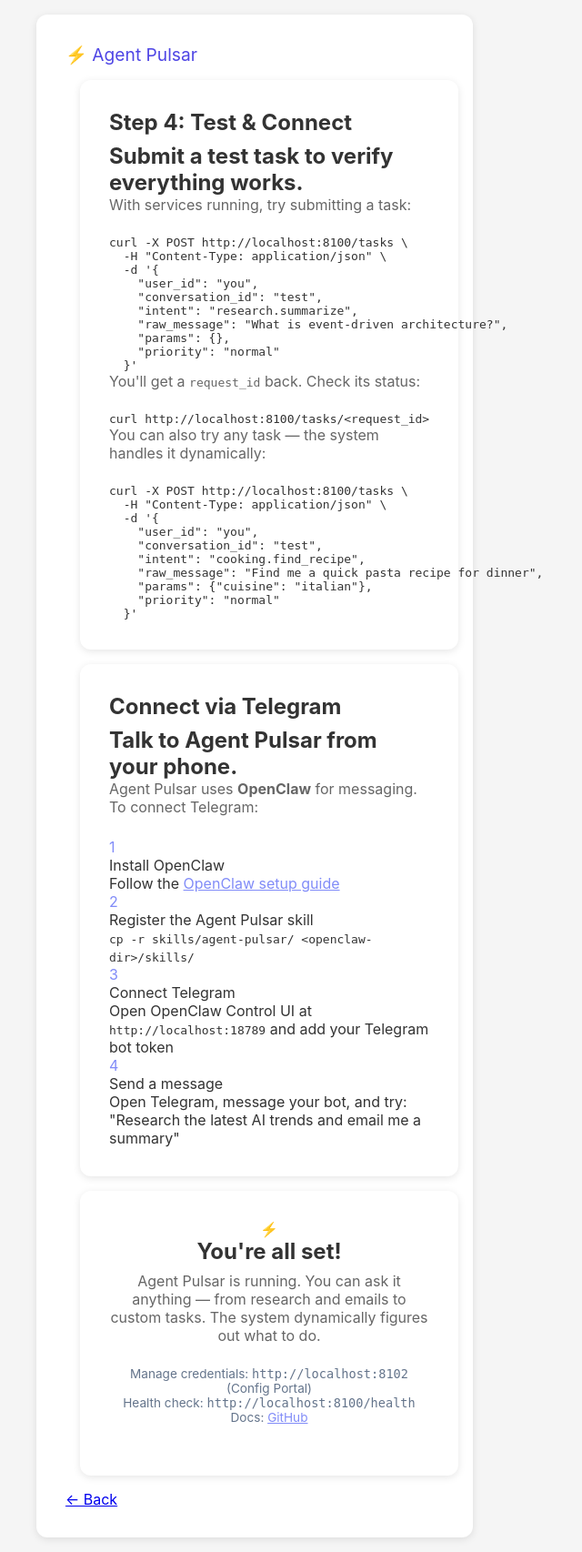
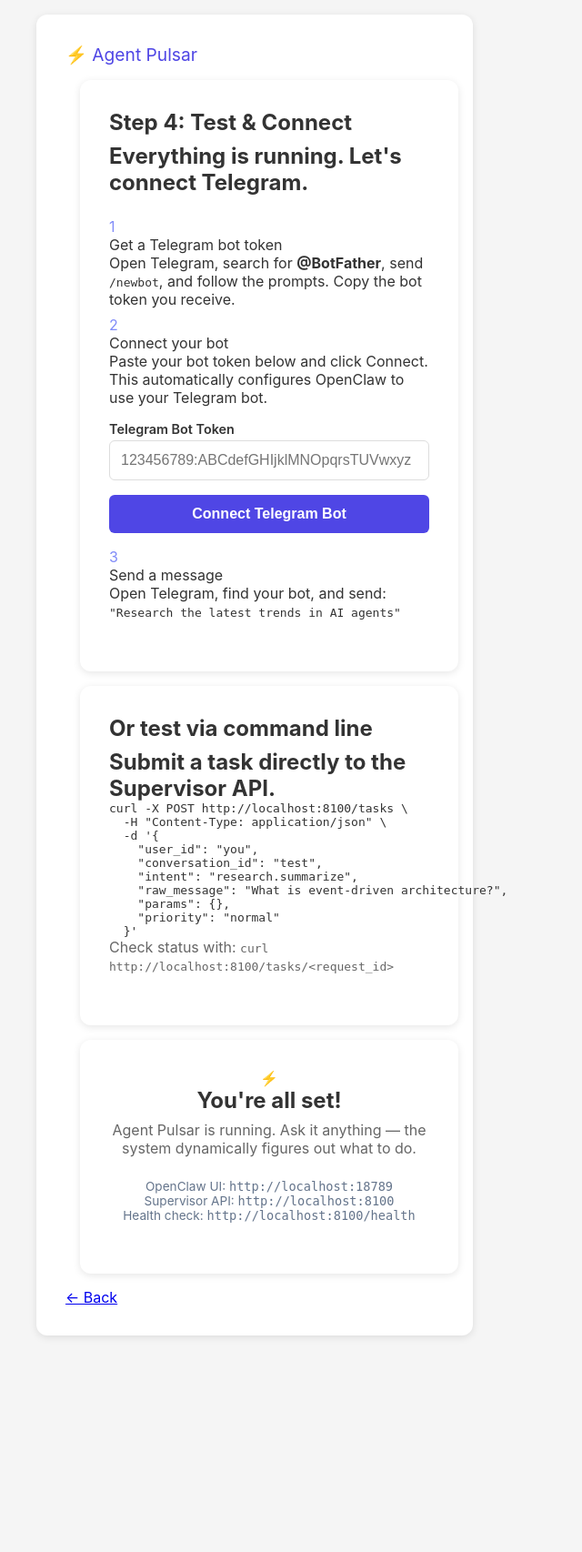
Before and after one commit to 0xtreme/agent-pulsar, a Python web app: template src/agent_pulsar/setup_wizard/templates/test.html in a window 1280 px wide. Shown: the whole page at 91% size, without its empty margins (360-1000 px from the left). After the commit the page ends 1470 px from the top, so only its background shows below. Run offline with Jinja, Linux system fonts and the light colour scheme; the template is opened without the code that fills it, so the values that code supplies are empty.

Commit message:
Automate OpenClaw + Telegram setup
- Add OpenClaw to docker-compose.yml with skill auto-mounted
- Setup wizard Step 4: paste Telegram bot token, validates via Telegram API
- start.sh now waits for OpenClaw, shows Telegram connection instructions
- README updated: no manual OpenClaw install or skill copying needed

```diff
--- a/src/agent_pulsar/setup_wizard/templates/test.html
+++ b/src/agent_pulsar/setup_wizard/templates/test.html
@@ -3,9 +3,54 @@
 {% block content %}
 <div class="card">
     <h1>Step 4: Test & Connect</h1>
-    <h2>Submit a test task to verify everything works.</h2>
+    <h2>Everything is running. Let's connect Telegram.</h2>
 
-    <p>With services running, try submitting a task:</p>
+    <div style="margin: 1.5rem 0;">
+        <div class="check-item">
+            <span class="check-icon" style="color: #818cf8;">1</span>
+            <div>
+                <div class="check-name">Get a Telegram bot token</div>
+                <div class="check-msg">
+                    Open Telegram, search for <strong>@BotFather</strong>, send <code>/newbot</code>, and follow the prompts.
+                    Copy the bot token you receive.
+                </div>
+            </div>
+        </div>
+
+        <div class="check-item" style="margin-top: 0.5rem;">
+            <span class="check-icon" style="color: #818cf8;">2</span>
+            <div>
+                <div class="check-name">Connect your bot</div>
+                <div class="check-msg">
+                    Paste your bot token below and click Connect. This automatically configures OpenClaw to use your Telegram bot.
+                </div>
+            </div>
+        </div>
+
+        <form id="telegramForm" onsubmit="return connectTelegram(event)" style="margin-top: 1rem;">
+            <label for="bot_token">Telegram Bot Token</label>
+            <input type="text" id="bot_token" name="bot_token" placeholder="123456789:ABCdefGHIjklMNOpqrsTUVwxyz">
+            <button type="submit" class="btn btn-primary btn-full" id="connectBtn">Connect Telegram Bot</button>
+        </form>
+
+        <div id="telegramStatus" style="margin-top: 1rem;"></div>
+
+        <div class="check-item" style="margin-top: 0.5rem;">
+            <span class="check-icon" style="color: #818cf8;">3</span>
+            <div>
+                <div class="check-name">Send a message</div>
+                <div class="check-msg">
+                    Open Telegram, find your bot, and send:
+                    <code>"Research the latest trends in AI agents"</code>
+                </div>
+            </div>
+        </div>
+    </div>
+</div>
+
+<div class="card">
+    <h1>Or test via command line</h1>
+    <h2>Submit a task directly to the Supervisor API.</h2>
 
     <pre>curl -X POST http://localhost:8100/tasks \
   -H "Content-Type: application/json" \
@@ -18,66 +63,17 @@
     "priority": "normal"
   }'</pre>
 
-    <p>You'll get a <code>request_id</code> back. Check its status:</p>
-    <pre>curl http://localhost:8100/tasks/&lt;request_id&gt;</pre>
-
-    <p>You can also try any task — the system handles it dynamically:</p>
-    <pre>curl -X POST http://localhost:8100/tasks \
-  -H "Content-Type: application/json" \
-  -d '{
-    "user_id": "you",
-    "conversation_id": "test",
-    "intent": "cooking.find_recipe",
-    "raw_message": "Find me a quick pasta recipe for dinner",
-    "params": {"cuisine": "italian"},
-    "priority": "normal"
-  }'</pre>
-</div>
-
-<div class="card">
-    <h1>Connect via Telegram</h1>
-    <h2>Talk to Agent Pulsar from your phone.</h2>
-
-    <p>Agent Pulsar uses <strong>OpenClaw</strong> for messaging. To connect Telegram:</p>
-
-    <div class="check-item">
-        <span class="check-icon" style="color: #818cf8;">1</span>
-        <div>
-            <div class="check-name">Install OpenClaw</div>
-            <div class="check-msg">Follow the <a href="https://github.com/openclaw/openclaw" target="_blank" style="color: #818cf8;">OpenClaw setup guide</a></div>
-        </div>
-    </div>
-    <div class="check-item">
-        <span class="check-icon" style="color: #818cf8;">2</span>
-        <div>
-            <div class="check-name">Register the Agent Pulsar skill</div>
-            <div class="check-msg"><code>cp -r skills/agent-pulsar/ &lt;openclaw-dir&gt;/skills/</code></div>
-        </div>
-    </div>
-    <div class="check-item">
-        <span class="check-icon" style="color: #818cf8;">3</span>
-        <div>
-            <div class="check-name">Connect Telegram</div>
-            <div class="check-msg">Open OpenClaw Control UI at <code>http://localhost:18789</code> and add your Telegram bot token</div>
-        </div>
-    </div>
-    <div class="check-item">
-        <span class="check-icon" style="color: #818cf8;">4</span>
-        <div>
-            <div class="check-name">Send a message</div>
-            <div class="check-msg">Open Telegram, message your bot, and try: "Research the latest AI trends and email me a summary"</div>
-        </div>
-    </div>
+    <p>Check status with: <code>curl http://localhost:8100/tasks/&lt;request_id&gt;</code></p>
 </div>
 
 <div class="card" style="text-align: center;">
     <div class="success-icon">&#9889;</div>
     <h1>You're all set!</h1>
-    <p>Agent Pulsar is running. You can ask it anything — from research and emails to custom tasks. The system dynamically figures out what to do.</p>
+    <p>Agent Pulsar is running. Ask it anything — the system dynamically figures out what to do.</p>
     <p style="font-size: 0.85rem; color: #64748b;">
-        Manage credentials: <code>http://localhost:8102</code> (Config Portal)<br>
-        Health check: <code>http://localhost:8100/health</code><br>
-        Docs: <a href="https://github.com/0xtreme/agent-pulsar" style="color: #818cf8;">GitHub</a>
+        OpenClaw UI: <code>http://localhost:18789</code><br>
+        Supervisor API: <code>http://localhost:8100</code><br>
+        Health check: <code>http://localhost:8100/health</code>
     </p>
 </div>
 
@@ -85,4 +81,39 @@
     <a href="/setup/3" class="btn btn-secondary">&larr; Back</a>
     <div></div>
 </div>
+
+<script>
+async function connectTelegram(e) {
+    e.preventDefault();
+    const btn = document.getElementById('connectBtn');
+    const status = document.getElementById('telegramStatus');
+    const token = document.getElementById('bot_token').value.trim();
+
+    if (!token || !token.includes(':')) {
+        status.innerHTML = '<div class="check-item"><span class="check-icon check-fail">&#10007;</span><div><div class="check-name">Invalid token</div><div class="check-msg">Token should look like: 123456789:ABCdefGHI...</div></div></div>';
+        return false;
+    }
+
+    btn.textContent = 'Connecting...';
+    btn.disabled = true;
+
+    const resp = await fetch('/setup/4/connect-telegram', {
+        method: 'POST',
+        headers: { 'Content-Type': 'application/x-www-form-urlencoded' },
+        body: `bot_token=${encodeURIComponent(token)}`
+    });
+
+    if (resp.ok) {
+        const data = await resp.json();
+        status.innerHTML = `<div class="check-item" style="border: 1px solid #22c55e;"><span class="check-icon check-pass">&#10003;</span><div><div class="check-name">Telegram connected!</div><div class="check-msg">${data.message}</div></div></div>`;
+        btn.textContent = 'Connected!';
+    } else {
+        const data = await resp.json();
+        status.innerHTML = `<div class="check-item"><span class="check-icon check-fail">&#10007;</span><div><div class="check-name">Connection failed</div><div class="check-msg">${data.error}</div></div></div>`;
+        btn.textContent = 'Try Again';
+        btn.disabled = false;
+    }
+    return false;
+}
+</script>
 {% endblock %}
```
Also changed, not shown: docker-compose.yml (+17 -0 lines), src/agent_pulsar/setup_wizard/routes.py (+51 -0 lines), README.md, 1 other file.
